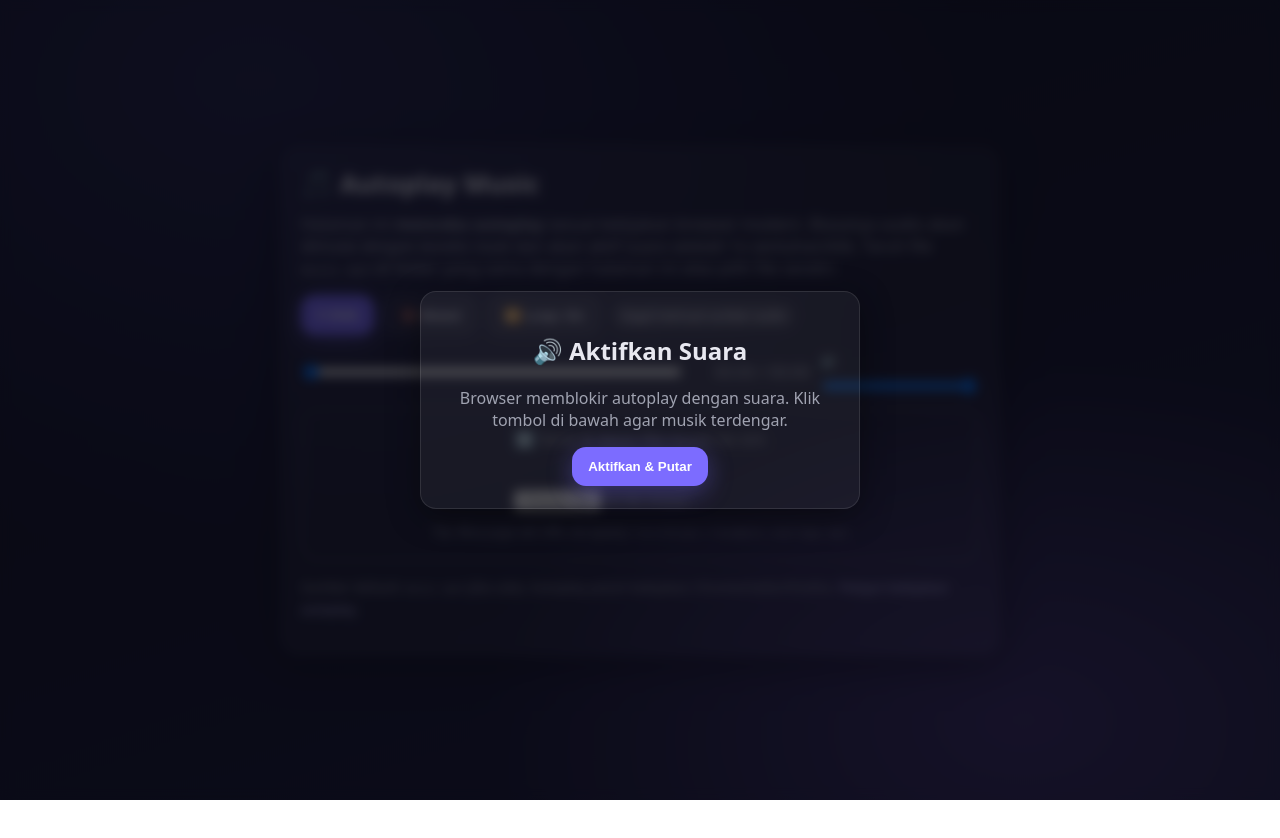
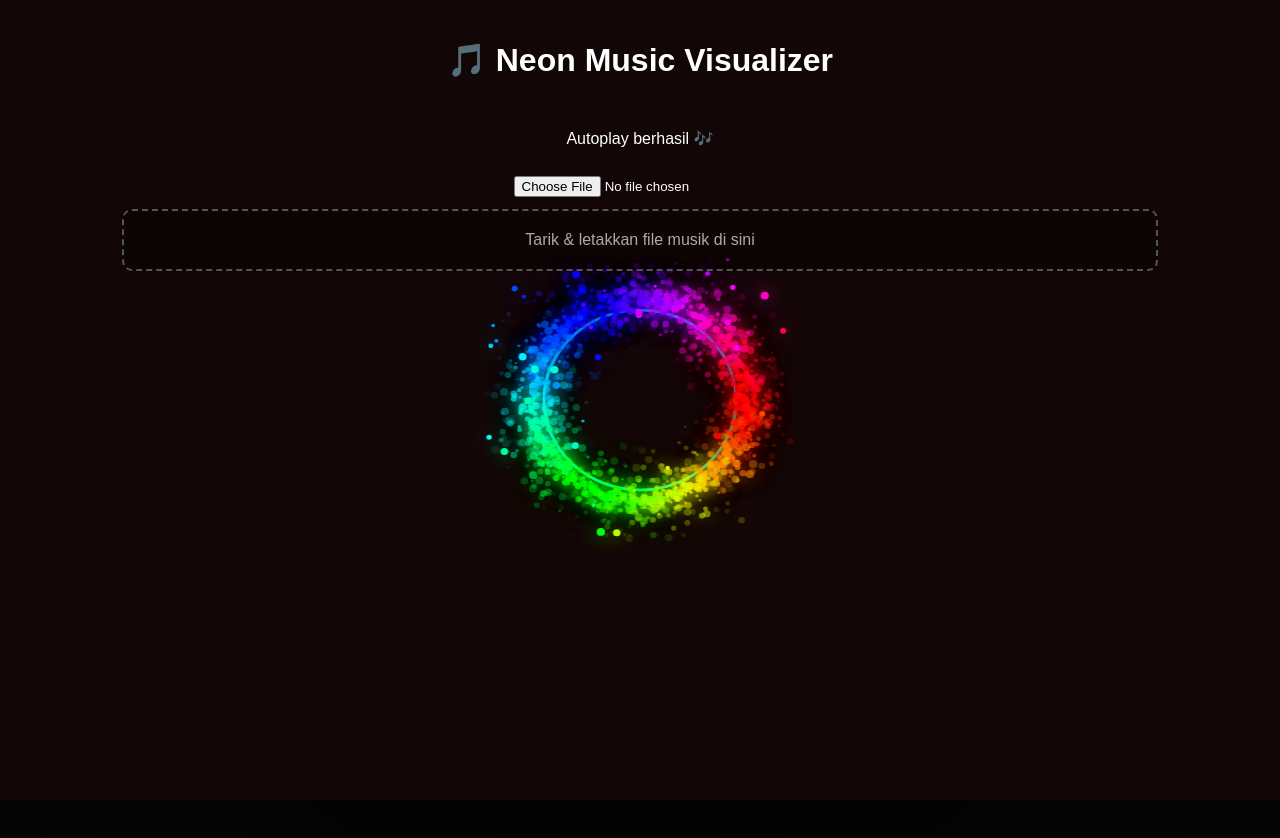
Before and after one commit to rakanaditya/giveaway-picker, a website: page public/music.html in a window 1280 px wide. Before the commit the page ends 800 px from the top, so only its background shows below. Drawn offline with Linux system fonts and the light colour scheme; animation ran at ten frames a second.

Commit message:
Update music.html

```diff
--- a/public/music.html
+++ b/public/music.html
@@ -3,248 +3,273 @@
 <head>
 <meta charset="utf-8" />
 <meta name="viewport" content="width=device-width, initial-scale=1" />
-  <title>Autoplay Music</title>
-  <meta name="description" content="Halaman pemutar musik yang mencoba autoplay sesuai kebijakan browser modern, dengan fallback tombol sekali sentuh." />
+<title> Neon Music Visualizer</title>
 <style>
-    :root { --bg1:#0f1020; --bg2:#1b1c3a; --fg:#e8e8f0; --muted:#a0a3b1; --accent:#7c6cff; }
-    * { box-sizing: border-box; }
-    html, body { height: 100%; }
   body {
-      margin: 0; font-family: system-ui, -apple-system, Segoe UI, Roboto, Ubuntu, Cantarell, Noto Sans, Arial, "Apple Color Emoji", "Segoe UI Emoji";
-      color: var(--fg);
-      background: radial-gradient(1200px 800px at 20% 10%, #22234a 0%, transparent 60%),
-                  radial-gradient(900px 600px at 80% 90%, #3b2f68 0%, transparent 60%),
-                  linear-gradient(160deg, var(--bg1), var(--bg2));
-      display: grid; place-items: center; padding: 24px;
+    margin:0;
+    height:100vh;
+    display:flex;
+    flex-direction:column;
+    align-items:center;
+    justify-content:flex-start;
+    gap:12px;
+    font-family:sans-serif;
+    color:#fff;
+    padding:20px;
+    background: radial-gradient(circle at center, #000, #050505);
+    overflow:hidden;
   }
-    .card {
-      width: min(720px, 96vw); border-radius: 20px; padding: 20px; backdrop-filter: blur(8px);
-      background: rgba(255,255,255,0.04); border: 1px solid rgba(255,255,255,0.08);
-      box-shadow: 0 10px 40px rgba(0,0,0,.35);
+  button {
+    background:#ff00ff;
+    color:white;
+    padding:10px 16px;
+    border:none;
+    border-radius:8px;
+    cursor:pointer;
+    font-size:16px;
+    box-shadow:0 0 10px #ff00ff;
   }
-    h1 { font-size: clamp(1.1rem, 1rem + 1.2vw, 1.6rem); margin: 0 0 12px; letter-spacing: 0.2px; }
-    p { color: var(--muted); margin: 0 0 16px; }
-    .row { display: flex; gap: 10px; align-items: center; flex-wrap: wrap; }
-    .btn {
-      appearance: none; border: 0; border-radius: 14px; padding: 12px 16px; cursor: pointer; font-weight: 600;
-      background: var(--accent); color: white; box-shadow: 0 6px 24px rgba(124,108,255,.35);
-      transition: filter .2s ease, transform .03s ease;
+  button:hover { filter:brightness(1.1); }
+  input[type="file"] { color:white; }
+  #dropZone {
+    border:2px dashed #555;
+    padding:20px;
+    width:80%;
+    text-align:center;
+    border-radius:10px;
+    transition:0.3s;
+    color:#aaa;
+    z-index:5;
+    background:rgba(0,0,0,0.3);
   }
-    .btn:active { transform: translateY(1px); }
-    .btn.ghost { background: rgba(255,255,255,0.06); color: var(--fg); box-shadow: none; border: 1px solid rgba(255,255,255,.1); }
-    .btn[disabled] { opacity: .5; cursor: not-allowed; }
-
-    .controls { display: grid; grid-template-columns: 1fr auto auto; gap: 10px; align-items: center; }
-    .slider { width: 100%; }
-    input[type="range"] { width: 100%; }
-    .pill { font-size: 12px; padding: 6px 10px; border-radius: 999px; background: rgba(255,255,255,.08); color: var(--fg); }
-
-    .overlay {
-      position: fixed; inset: 0; display: grid; place-items: center; background: rgba(6,7,14,.7);
-      backdrop-filter: blur(6px); z-index: 10; transition: opacity .25s ease; opacity: 0; pointer-events: none;
+  #dropZone.dragover {
+    border-color:#0ff;
+    box-shadow:0 0 20px #0ff;
+    background:rgba(0,0,0,0.5);
   }
-    .overlay.visible { opacity: 1; pointer-events: all; }
-    .overlay .sheet {
-      text-align: center; background: rgba(255,255,255,.05); border: 1px solid rgba(255,255,255,.1);
-      border-radius: 16px; padding: 22px; width: min(440px, 92vw);
-      box-shadow: 0 8px 32px rgba(0,0,0,.4);
+  canvas {
+    display:block;
+    width:100%;
+    height:100%;
+    position:fixed;
+    top:0;
+    left:0;
+    z-index:0;
   }
-    .dropzone {
-      border: 2px dashed rgba(255,255,255,.18); border-radius: 16px; padding: 18px; text-align: center; color: var(--muted);
-    }
-    .dropzone.dragover { border-color: var(--accent); color: #fff; background: rgba(124,108,255,.12); }
-    small a { color: #c9c4ff; text-decoration: none; }
-    small a:hover { text-decoration: underline; }
-    .time { min-width: 120px; text-align: right; font-variant-numeric: tabular-nums; color: var(--muted); }
 </style>
 </head>
 <body>
-  <div class="card">
-    <h1>🎵 Autoplay Music</h1>
-    <p>
-      Halaman ini <strong>mencoba autoplay</strong> sesuai kebijakan browser modern.
-      Biasanya audio akan dimulai <em>dengan kondisi mute</em> dan akan aktif suara setelah 1x sentuhan/klik.
-      Taruh file <code>music.mp3</code> di folder yang sama dengan halaman ini <em>atau</em> pilih file sendiri.
-    </p>
 
-    <div class="row" style="margin-bottom:12px">
-      <button id="playPause" class="btn">▶︎ Putar</button>
-      <button id="muteBtn" class="btn ghost">🔇 Mute</button>
-      <button id="loopBtn" class="btn ghost">🔁 Loop: On</button>
-      <span id="status" class="pill">Memuat…</span>
-    </div>
+<h1 style="z-index:5">🎵 Neon Music Visualizer</h1>
+<p id="status" style="z-index:5">Memuat...</p>
+<button id="playBtn" style="display:none; z-index:5">▶️ Putar Musik</button>
+<input type="file" id="filePicker" accept="audio/*" style="z-index:5" />
+<div id="dropZone">Tarik & letakkan file musik di sini</div>
 
-    <div class="controls" style="margin-bottom:12px">
-      <input id="seek" class="slider" type="range" min="0" max="100" value="0" step="0.1" />
-      <span id="currentTime" class="time">00:00 / 00:00</span>
-      <label class="row" style="gap:6px">
-        🔉<input id="volume" type="range" min="0" max="1" value="1" step="0.01" />
-      </label>
-    </div>
+<canvas id="visualizer" width="1200" height="800"></canvas>
 
-    <div class="dropzone" id="dropzone">
-      <div style="margin-bottom:8px">⬇️ Seret & lepas file musik ke sini</div>
-      <div style="margin-bottom:8px">atau</div>
-      <input id="filePicker" type="file" accept="audio/*" />
-      <div style="margin-top:8px"><small>Tip: Bisa juga set URL via query: <code>?src=https://example.com/lagu.mp3</code></small></div>
-    </div>
-
-    <p style="margin-top:14px"><small>Sumber default: <code>music.mp3</code> (jika ada). Autoplay patuh kebijakan Chrome/Safari/Firefox. <a href="https://developer.chrome.com/blog/autoplay/" target="_blank" rel="noreferrer">Pelajari kebijakan autoplay</a>.</small></p>
-  </div>
-
-  <!-- Audio element hidden -->
-  <audio id="player" preload="auto" playsinline loop muted></audio>
-
-  <!-- Overlay ask-to-unmute -->
-  <div id="overlay" class="overlay">
-    <div class="sheet">
-      <h2>🔊 Aktifkan Suara</h2>
-      <p>Browser memblokir autoplay dengan suara. Klik tombol di bawah agar musik terdengar.</p>
-      <button id="enableSound" class="btn">Aktifkan & Putar</button>
-    </div>
-  </div>
+<audio id="player" preload="auto" loop></audio>
 
 <script>
-    const $ = sel => document.querySelector(sel);
-    const player = $('#player');
-    const playPause = $('#playPause');
-    const muteBtn = $('#muteBtn');
-    const loopBtn = $('#loopBtn');
-    const volume = $('#volume');
-    const seek = $('#seek');
-    const status = $('#status');
-    const overlay = $('#overlay');
-    const enableSound = $('#enableSound');
-    const filePicker = $('#filePicker');
-    const dropzone = $('#dropzone');
-    const currentTimeEl = $('#currentTime');
+const player = document.getElementById('player');
+const playBtn = document.getElementById('playBtn');
+const status = document.getElementById('status');
+const filePicker = document.getElementById('filePicker');
+const dropZone = document.getElementById('dropZone');
+const canvas = document.getElementById('visualizer');
+const ctx = canvas.getContext('2d');
 
-    // --- Helpers
-    const fmt = s => {
-      s = Math.max(0, s|0); const m = (s/60)|0; const sec = (s%60)|0; return `${String(m).padStart(2,'0')}:${String(sec).padStart(2,'0')}`;
+let audioCtx, analyser, source, dataArray;
+let rotation = 0;
+let particles = [];
+
+// Setup visualizer
+function setupVisualizer() {
+  if (!audioCtx) {
+    audioCtx = new (window.AudioContext || window.webkitAudioContext)();
+    analyser = audioCtx.createAnalyser();
+    source = audioCtx.createMediaElementSource(player);
+    source.connect(analyser);
+    analyser.connect(audioCtx.destination);
+    analyser.fftSize = 256;
+    dataArray = new Uint8Array(analyser.frequencyBinCount);
   }
-    function setStatus(t){ status.textContent = t; }
-    function setButtons(){
-      playPause.textContent = player.paused ? '▶︎ Putar' : '⏸ Jeda';
-      muteBtn.textContent = player.muted ? '🔇 Muted' : '🔊 Suara On';
-      loopBtn.textContent = `🔁 Loop: ${player.loop ? 'On' : 'Off'}`;
+  drawVisualizer();
 }
 
-    // --- Source selection: query ?src=, fallback to ./music.mp3 if exists
-    function initSource(){
-      const url = new URL(location.href);
-      const qsrc = url.searchParams.get('src');
-      if(qsrc){
-        player.src = qsrc;
-      } else {
-        // Try local music.mp3 (will 404 silently if not found)
-        player.src = 'music.mp3';
+// Particle class
+class Particle {
+  constructor(x, y, color) {
+    this.x = x;
+    this.y = y;
+    this.color = color;
+    this.size = Math.random() * 3 + 1;
+    this.speedX = (Math.random() - 0.5) * 2;
+    this.speedY = (Math.random() - 0.5) * 2;
+    this.alpha = 1;
+  }
+  update() {
+    this.x += this.speedX;
+    this.y += this.speedY;
+    this.alpha -= 0.02;
+  }
+  draw() {
+    ctx.globalAlpha = this.alpha;
+    ctx.fillStyle = this.color;
+    ctx.shadowBlur = 20;
+    ctx.shadowColor = this.color;
+    ctx.beginPath();
+    ctx.arc(this.x, this.y, this.size, 0, Math.PI * 2);
+    ctx.fill();
+    ctx.globalAlpha = 1;
   }
 }
 
-    // --- Autoplay strategy: start muted, then unmute on first gesture
-    async function tryAutoplay(){
+function drawVisualizer() {
+  requestAnimationFrame(drawVisualizer);
+  analyser.getByteFrequencyData(dataArray);
+
+  // Animated background
+  const avg = dataArray.reduce((a, b) => a + b) / dataArray.length;
+  const hueBG = (avg * 2) % 360;
+  ctx.fillStyle = `hsl(${hueBG}, 50%, 5%)`;
+  ctx.fillRect(0, 0, canvas.width, canvas.height);
+
+  const centerX = canvas.width / 2;
+  const centerY = canvas.height / 2;
+  const radius = 100;
+  const bars = dataArray.length;
+  const step = (Math.PI * 2) / bars;
+
+  ctx.save();
+  ctx.translate(centerX, centerY);
+  ctx.rotate(rotation);
+  rotation += 0.002; // pelan
+
+  for (let i = 0; i < bars; i++) {
+    const value = dataArray[i];
+    const barLength = value / 1.5;
+    const angle = i * step;
+
+    const x1 = Math.cos(angle) * radius;
+    const y1 = Math.sin(angle) * radius;
+    const x2 = Math.cos(angle) * (radius + barLength);
+    const y2 = Math.sin(angle) * (radius + barLength);
+
+    const hue = (i / bars) * 360;
+    const color = `hsl(${hue}, 100%, 50%)`;
+
+    ctx.strokeStyle = color;
+    ctx.shadowColor = color;
+    ctx.shadowBlur = 15;
+    ctx.lineWidth = 2;
+
+    ctx.beginPath();
+    ctx.moveTo(x1, y1);
+    ctx.lineTo(x2, y2);
+    ctx.stroke();
+
+    // Tambah partikel dari ujung batang
+    if (Math.random() < 0.3) {
+      particles.push(new Particle(x2 + centerX, y2 + centerY, color));
+    }
+  }
+
+  // Lingkaran pusat neon
+  ctx.beginPath();
+  ctx.arc(0, 0, radius - 10, 0, Math.PI * 2);
+  ctx.strokeStyle = '#0ff';
+  ctx.shadowColor = '#0ff';
+  ctx.shadowBlur = 20;
+  ctx.lineWidth = 3;
+  ctx.stroke();
+
+  ctx.restore();
+
+  // Update & draw particles
+  for (let i = particles.length - 1; i >= 0; i--) {
+    particles[i].update();
+    particles[i].draw();
+    if (particles[i].alpha <= 0) particles.splice(i, 1);
+  }
+}
+
+// Init source
+function initSource() {
+  const urlParams = new URLSearchParams(location.search);
+  const src = urlParams.get('src');
+  if (src) {
+    player.src = src;
+    status.textContent = "Memuat dari URL query...";
+  } else {
+    player.src = "music.mp3";
+    status.textContent = "Memuat dari file default...";
+  }
+}
+
+// Autoplay
+async function tryAutoplay() {
   try {
     await player.play();
-        setStatus('Autoplay (mute) berjalan');
-        // If user previously enabled sound, unmute immediately
-        if(localStorage.getItem('autoplay_unmuted') === '1'){
-          await unmuteAndPlay();
-        } else {
-          overlay.classList.add('visible');
+    setupVisualizer();
+    status.textContent = "Autoplay berhasil 🎶";
+  } catch (e) {
+    status.textContent = "Autoplay diblokir — klik tombol untuk memutar musik";
+    playBtn.style.display = "inline-block";
   }
-      } catch(err){
-        setStatus('Autoplay gagal — perlu interaksi');
-        overlay.classList.add('visible');
-      }
-      setButtons();
 }
 
-    async function unmuteAndPlay(){
+playBtn.addEventListener('click', async () => {
   try {
-        player.muted = false; await player.play();
-        overlay.classList.remove('visible');
-        localStorage.setItem('autoplay_unmuted','1');
-        setStatus('Memutar dengan suara');
+    await player.play();
+    if (audioCtx && audioCtx.state === 'suspended') {
+      await audioCtx.resume();
+    }
+    setupVisualizer();
+    status.textContent = "Musik diputar 🎶";
+    playBtn.style.display = "none";
   } catch (e) {
-        console.warn('Enable sound failed:', e);
-        setStatus('Gagal aktifkan suara. Coba lagi.');
-      }
-      setButtons();
-    }
-
-    // --- Event wiring
-    document.addEventListener('visibilitychange', () => {
-      if(document.visibilityState === 'visible' && player.paused){ player.play().catch(()=>{}); }
-    });
-
-    playPause.addEventListener('click', async () => {
-      if(player.paused){ await player.play().catch(()=>{}); } else { player.pause(); }
-      setButtons();
-    });
-
-    muteBtn.addEventListener('click', async () => {
-      player.muted = !player.muted;
-      if(!player.muted){
-        localStorage.setItem('autoplay_unmuted','1');
-        await player.play().catch(()=>{});
-        overlay.classList.remove('visible');
-      }
-      setButtons();
-    });
-
-    loopBtn.addEventListener('click', () => { player.loop = !player.loop; setButtons(); });
-
-    volume.addEventListener('input', () => { player.volume = parseFloat(volume.value); });
-
-    seek.addEventListener('input', () => {
-      if(player.duration) player.currentTime = (seek.value/100) * player.duration;
-    });
-
-    player.addEventListener('timeupdate', () => {
-      if(player.duration){ seek.value = (player.currentTime / player.duration) * 100; }
-      currentTimeEl.textContent = `${fmt(player.currentTime)} / ${fmt(player.duration||0)}`;
-    });
-
-    enableSound.addEventListener('click', unmuteAndPlay);
-
-    // --- File picker & drag-drop
-    filePicker.addEventListener('change', (e) => {
-      const file = e.target.files?.[0]; if(!file) return;
-      const url = URL.createObjectURL(file);
-      player.src = url; player.load(); player.play().catch(()=>{});
-      setStatus(`Memutar: ${file.name}`);
-      if('mediaSession' in navigator){
-        navigator.mediaSession.metadata = new MediaMetadata({title: file.name});
+    status.textContent = "Gagal memutar musik: " + e.message;
   }
 });
 
-    ;['dragenter','dragover'].forEach(ev=>dropzone.addEventListener(ev, (e)=>{ e.preventDefault(); e.stopPropagation(); dropzone.classList.add('dragover'); }));
-    ;['dragleave','drop'].forEach(ev=>dropzone.addEventListener(ev, (e)=>{ e.preventDefault(); e.stopPropagation(); dropzone.classList.remove('dragover'); }));
-    dropzone.addEventListener('drop', (e) => {
-      const file = e.dataTransfer.files?.[0]; if(!file) return;
-      const url = URL.createObjectURL(file);
-      player.src = url; player.load(); player.play().catch(()=>{});
-      setStatus(`Memutar: ${file.name}`);
-      if('mediaSession' in navigator){
-        navigator.mediaSession.metadata = new MediaMetadata({title: file.name});
-      }
+// File picker
+filePicker.addEventListener('change', () => {
+  const file = filePicker.files[0];
+  if (file) playFile(file);
 });
 
-    // --- Media Session (hardware keys)
-    if('mediaSession' in navigator){
-      navigator.mediaSession.setActionHandler('play', () => player.play());
-      navigator.mediaSession.setActionHandler('pause', () => player.pause());
-      navigator.mediaSession.setActionHandler('seekbackward', (d) => { player.currentTime = Math.max(0, player.currentTime - (d.seekOffset||10)); });
-      navigator.mediaSession.setActionHandler('seekforward',  (d) => { player.currentTime = Math.min(player.duration||player.currentTime+10, player.currentTime + (d.seekOffset||10)); });
-      navigator.mediaSession.setActionHandler('stop', () => { player.pause(); player.currentTime = 0; });
+// Drag & drop
+dropZone.addEventListener('dragover', (e) => {
+  e.preventDefault();
+  dropZone.classList.add('dragover');
+});
+dropZone.addEventListener('dragleave', () => {
+  dropZone.classList.remove('dragover');
+});
+dropZone.addEventListener('drop', (e) => {
+  e.preventDefault();
+  dropZone.classList.remove('dragover');
+  const file = e.dataTransfer.files[0];
+  if (file) playFile(file);
+});
+
+function playFile(file) {
+  const url = URL.createObjectURL(file);
+  player.src = url;
+  player.play().then(() => {
+    setupVisualizer();
+    status.textContent = "Memutar: " + file.name;
+    playBtn.style.display = "none";
+  }).catch(err => {
+    status.textContent = "Gagal memutar: " + err.message;
+    playBtn.style.display = "inline-block";
+  });
 }
 
-    // --- Boot
 initSource();
-    player.addEventListener('loadeddata', () => setStatus('Siap diputar'));
-    player.addEventListener('error', () => setStatus('Gagal memuat sumber audio'));
 tryAutoplay();
 </script>
+
 </body>
 </html>
```
Lines whose indentation alone changed are shown as unchanged.
